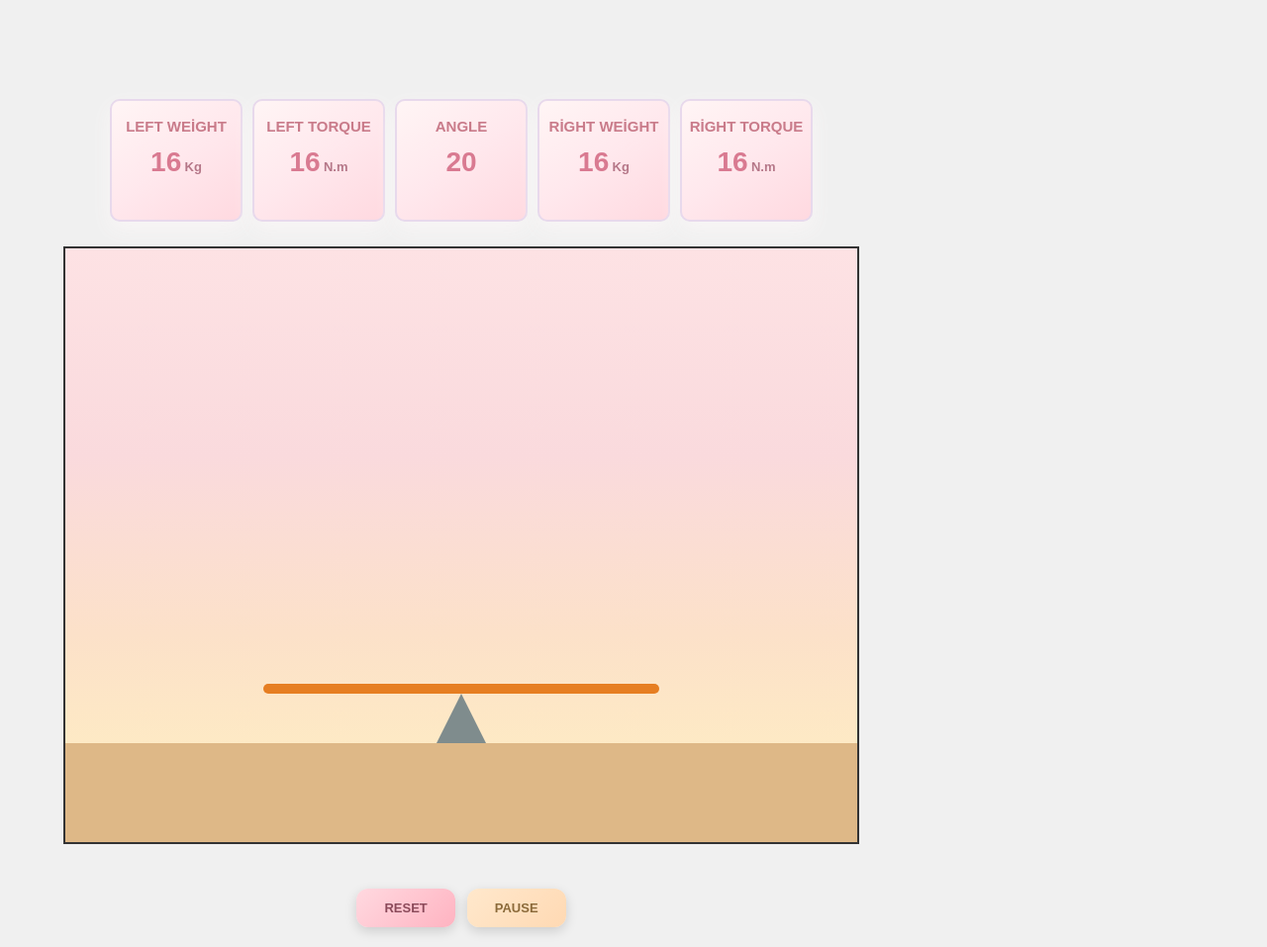
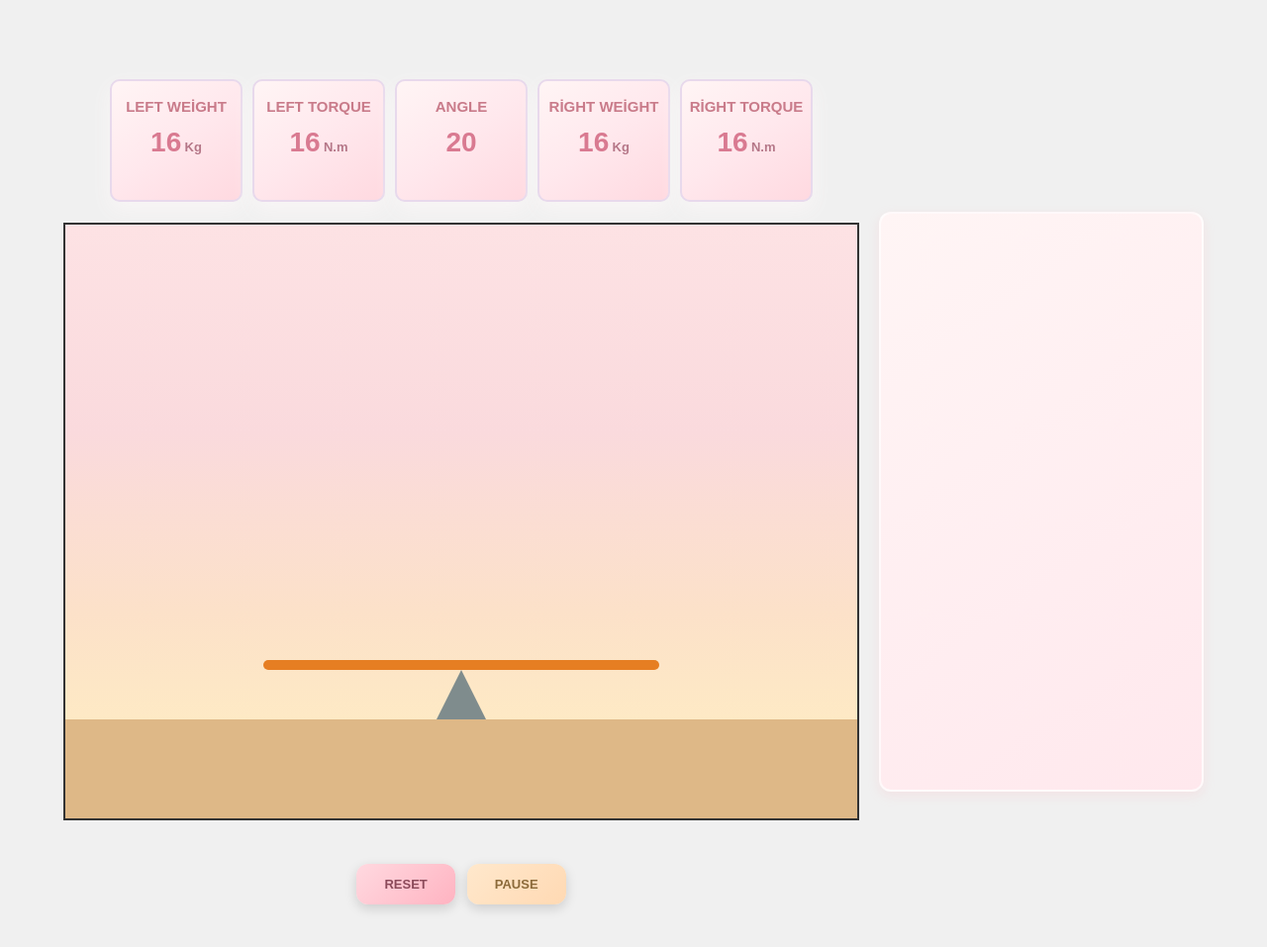
Before and after one commit to BetulBNY/seesaw-simulation-betul-nur-yildirim, a plain HTML site: page index.html in a window 1280 px wide. Shown: the whole page at 99% size. After the commit the page ends 933 px from the top, so only its background shows below. Drawn offline with Linux system fonts and the light colour scheme.

Commit message:
Log panel style added.

```diff
--- a/style.css
+++ b/style.css
@@ -21,7 +21,9 @@ svg {
   width: 90%;
   display: flex;
   flex-direction: row;
-  margin: 100px auto;
+  margin: 80px auto;
+  align-items: center;
+  gap:20px;
 }
 
 .main-container{
@@ -36,7 +38,7 @@ svg {
   flex-direction: row;
   justify-content: space-between;
   gap: 10px;
-
+  height: 120px;
 }
 .panel{
   display: flex;
@@ -77,7 +79,7 @@ svg {
   display: flex;
   gap: 12px;
   justify-content: center;
-  margin: 20px 0;
+  margin: 19px 0;
 }
 
 #buttons button {
@@ -88,6 +90,7 @@ svg {
   border-radius: 12px;
   cursor: pointer;
   box-shadow: 0 4px 12px rgba(0, 0, 0, 0.15);
+  height: 41px;
 }
 
 .reset {
@@ -111,3 +114,15 @@ svg {
   background: #b2a896;
 
 }
+
+#logs {
+  width: 40%;
+  margin: auto auto;
+  background: linear-gradient(145deg, #fff5f5 0%, #ffe8ed 100%);
+  border-radius: 12px;
+  border: 2px solid rgba(255, 255, 255, 0.7);
+  box-shadow: 0 4px 12px rgba(253, 173, 186, 0.2);
+  padding: 16px;
+  height: 550px;
+  width: 700px;
+}
```
